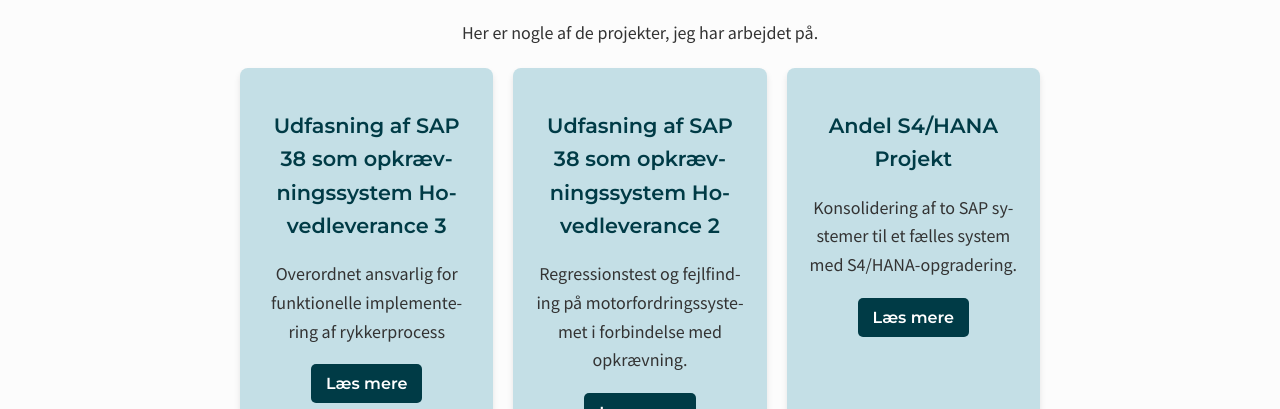
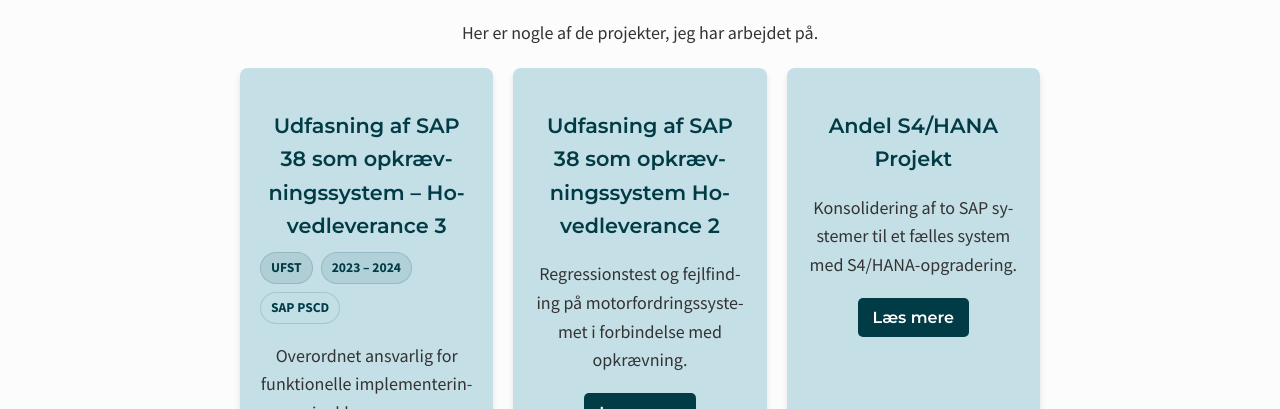
Before and after one commit to asbjornkruuse/asbjornkruuse.github.io, a plain HTML site: page projekter.html in a window 1280 px wide. Shown: the part 391-800 px from the top of the page. Drawn offline with Linux system fonts and the light colour scheme.

Commit message:
Update project cards

```diff
--- a/css/projekter.css
+++ b/css/projekter.css
@@ -70,3 +70,37 @@
 .projects h1 {
     padding-top: 200px; /* Adjust based on navbar height */
 }
+
+/* Meta row under the title */
+.project-meta {
+  display: flex;
+  flex-wrap: wrap;
+  gap: 8px;
+  margin: 6px 0 12px;
+}
+
+/* Small chips/badges */
+.badge {
+  display: inline-flex;
+  align-items: center;
+  gap: 6px;
+  padding: 4px 10px;
+  border-radius: 999px;
+  font-size: 0.85rem;
+  font-weight: 600;
+  color: #003B46;
+  background: rgba(0, 59, 70, 0.10);
+  border: 1px solid rgba(0, 59, 70, 0.15);
+}
+
+/* Optional color accents per type */
+.badge.client  { background: rgba(0,59,70,0.10); }
+.badge.period  { background: rgba(0,87,97,0.10); }
+.badge.area    { background: rgba(196,223,230,0.35); }
+
+/* Nicer bullets in expanded section */
+.bullets {
+  margin: 8px 0 0;
+  padding-left: 18px;
+}
+.bullets li { margin: 6px 0; }
--- a/projekter.html
+++ b/projekter.html
@@ -51,6 +51,25 @@
     <p>Her er nogle af de projekter, jeg har arbejdet på.</p>
     <div class="project-grid">
         <div class="project-card">
+            <h3>Udfasning af SAP 38 som opkrævningssystem – Hovedleverance 3</h3>
+                <div class="project-meta">
+                    <span class="badge client">UFST</span>
+                    <span class="badge period">2023 – 2024</span>
+                    <span class="badge area">SAP PSCD</span>
+                </div>
+        <p>Overordnet ansvarlig for funktionelle implementeringer i rykkerprocessen.</p>
+
+        <div class="extra-content">
+            <ul class="bullets">
+                <li>Udarbejdelse af funktionsspecifikationer og testdesign</li>
+                <li>Defekt-triage med udvikling og forretning</li>
+                <li>Procesforbedringer og release–koordinering</li>
+            </ul>
+        </div>
+
+  <button class="btn toggle-btn">Læs mere</button>
+</div>
+        <!-- <div class="project-card">
             <h3>Udfasning af SAP 38 som opkrævningssystem Hovedleverance 3</h3>
             <p>Overordnet ansvarlig for funktionelle implementering af rykkerprocess</p>
             <div class="extra-content">
@@ -58,7 +77,7 @@
                 <p>Udarbejdelse af løsningsbeskrivelse, funktionelle specifikationer, udførelse af customizing og testcases til rykker processen.</p>
             </div>
             <button class="btn toggle-btn">Læs mere</button>
-        </div>
+        </div> -->
         <div class="project-card">
             <h3>Udfasning af SAP 38 som opkrævningssystem Hovedleverance 2</h3>
             <p>Regressionstest og fejlfinding på motorfordringssystemet i forbindelse med opkrævning.</p>
```
